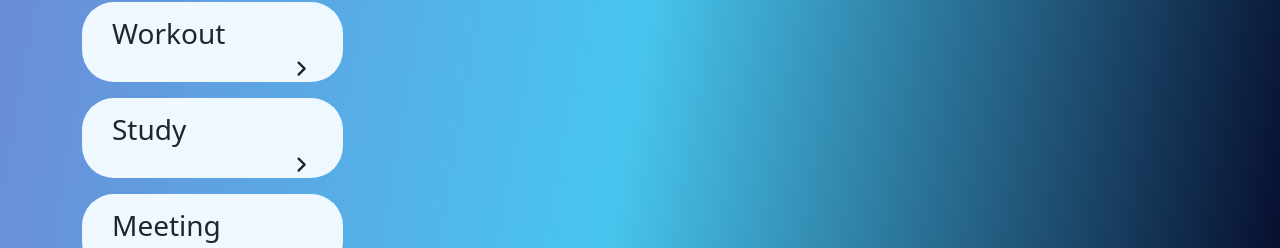
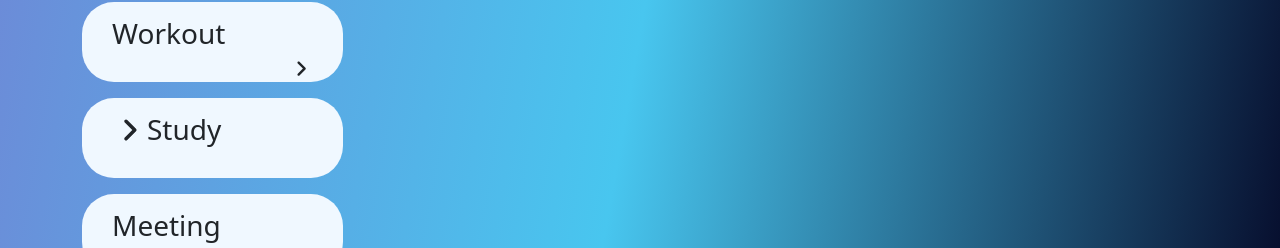
Before and after one commit to Presh5415/BS-To-Do-List-W2, a plain HTML site: page index.html in a window 1280 px wide. Shown: the part 382-630 px from the top of the page. Drawn offline with Linux system fonts and the light colour scheme.

Commit message:
Check this one I did
Use the same format for the rest

```diff
--- a/index.html
+++ b/index.html
@@ -37,8 +37,8 @@
             </div>
 
             <div class="card-block">
-              <h3>Study</h3>
-              <span class="icon"><i class="fa-solid fa-angle-right"></i></span>
+              <h3><i class="fa-solid fa-angle-right"></i>Study </h3>
+              <span class="icon"</span>
             </div>
 
             <div class="card-block">
```
